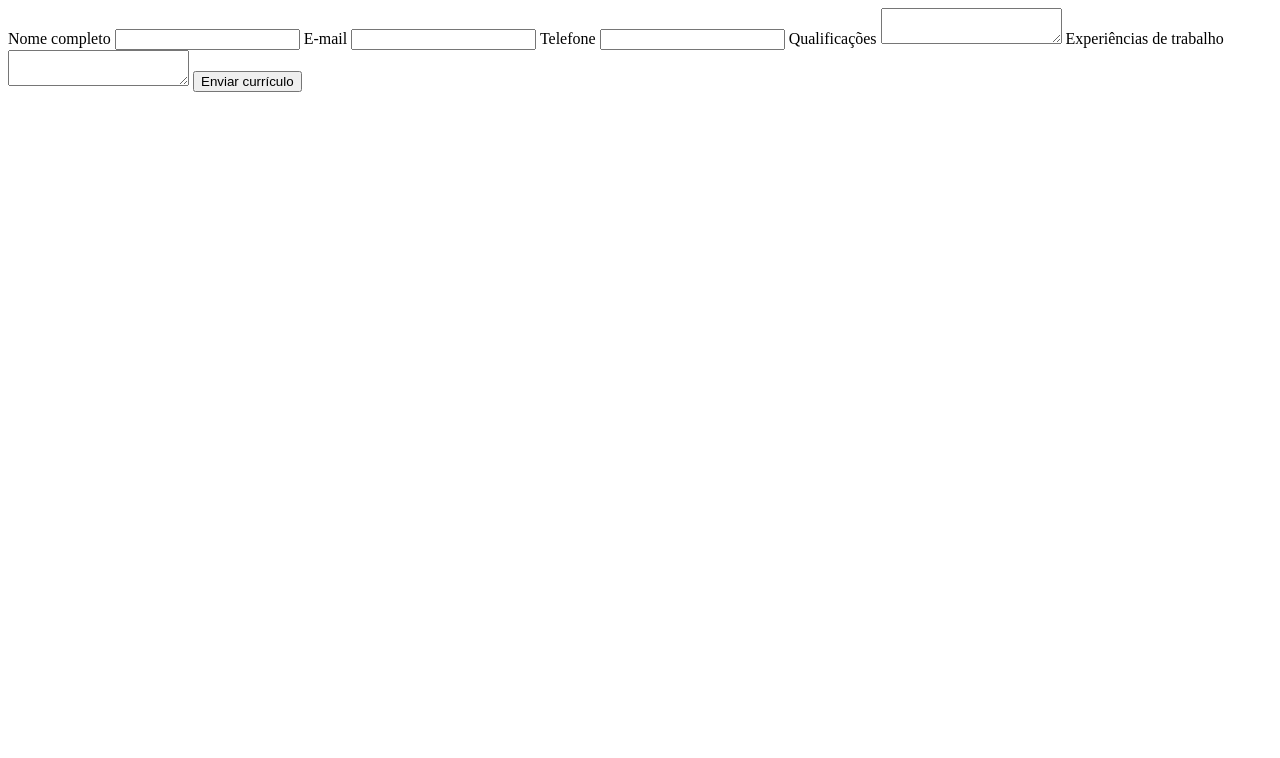
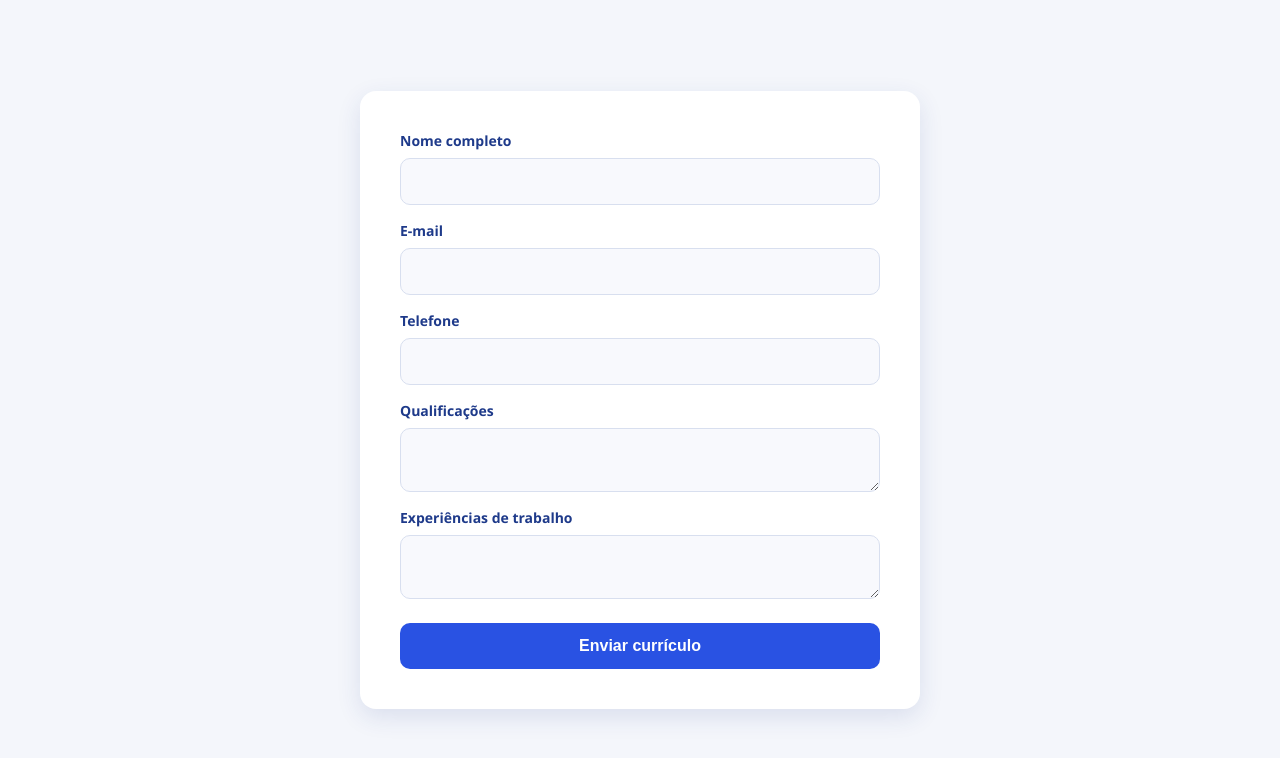
Before and after one commit to anoonxxz/alora-site, a plain HTML site: page index.html in a window 1280 px wide. Drawn offline with nearby package versions, Linux system fonts and the light colour scheme.

Commit message:
Adicionando CSS temporário

```diff
--- /dev/null
+++ b/estilo.css
@@ -0,0 +1,65 @@
+body {
+  font-family: 'Segoe UI', Arial, sans-serif;
+  background: #f4f6fb;
+  display: flex;
+  justify-content: center;
+  align-items: center;
+  min-height: 100vh;
+  margin: 0;
+}
+
+form {
+  background: #ffffff;
+  padding: 40px;
+  border-radius: 16px;
+  box-shadow: 0 8px 24px rgba(30, 58, 138, 0.12);
+  width: 100%;
+  max-width: 480px;
+  display: flex;
+  flex-direction: column;
+  gap: 16px;
+}
+
+label {
+  font-size: 14px;
+  color: #1e3a8a;
+  font-weight: 600;
+  margin-bottom: -8px;
+}
+
+input, textarea {
+  padding: 14px 16px;
+  border: 1px solid #d8dfef;
+  border-radius: 10px;
+  font-size: 15px;
+  background: #f8f9fd;
+  color: #1e293b;
+}
+
+input:focus, textarea:focus {
+  outline: none;
+  border-color: #2952e3;
+  background: #ffffff;
+}
+
+button {
+  background: #2952e3;
+  color: white;
+  border: none;
+  padding: 14px;
+  border-radius: 10px;
+  font-size: 16px;
+  font-weight: 600;
+  cursor: pointer;
+  margin-top: 8px;
+}
+
+button:hover {
+  background: #1e3a8a;
+}
+
+#mensagem {
+  text-align: center;
+  color: #2952e3;
+  font-weight: 500;
+}
--- a/index.html
+++ b/index.html
@@ -1,6 +1,7 @@
 <!DOCTYPE html>
 <html lang="pt-br">
 <head>
+  <link rel="stylesheet" href="estilo.css">
   <meta charset="UTF-8">
   <title>Alora - Cadastro de Currículo</title>
 </head>
```
